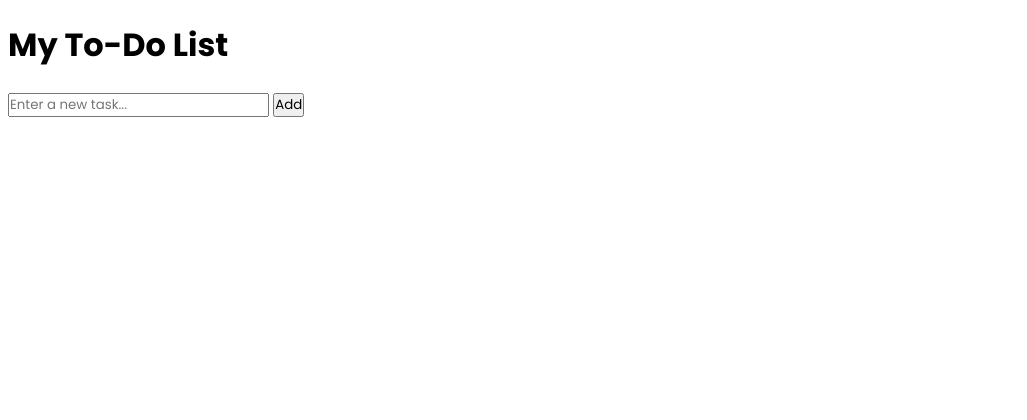
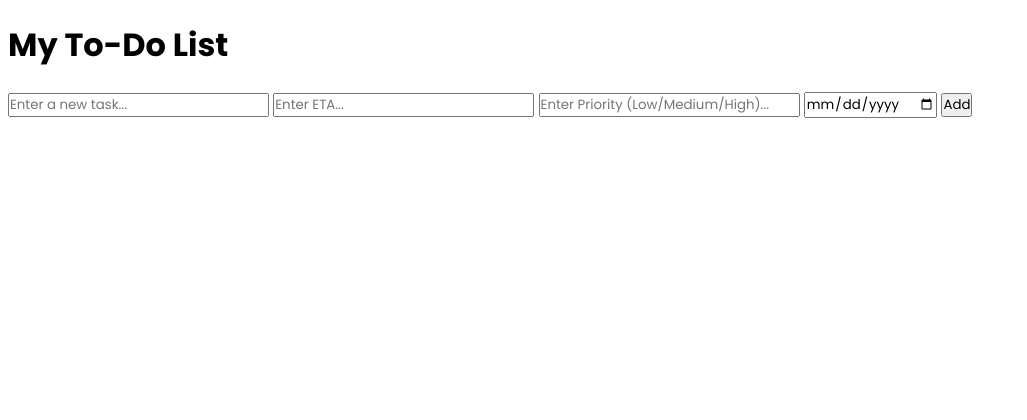
Before and after one commit to LispyJosh/Joshpy, a Flask app: page /todo in a window 1280 px wide. Shown: the top 420 px of the page, without its empty margins (0-1027 px from the left). Run offline with Flask 3, Linux system fonts and the light colour scheme; data that the repository does not hold is empty.

Commit message:
trying to add 4 variables for todo.html, currently they are all there but there is an error when adding

```diff
--- a/app.py
+++ b/app.py
@@ -12,6 +12,9 @@ db = SQLAlchemy(app)
 class TodoItem(db.Model):
     id = db.Column(db.Integer, primary_key=True)
     task = db.Column(db.String(200), nullable=False)
+    eta = db.Column(db.String(50), nullable=True)
+    priority = db.Column(db.String(20), nullable=True)
+    due_date = db.Column(db.String(20), nullable=True)
 
     def __repr__(self):
         return f'<Task {self.id}: {self.task}>'
@@ -20,7 +23,7 @@ class TodoItem(db.Model):
 with app.app_context():
     db.create_all()
 
-# Route for the home page (e.g., city.html)
+# Route for the home page (city.html)
 @app.route('/')
 @app.route('/city')
 def city():
@@ -51,35 +54,37 @@ def space():
 def todo():
     return render_template('todo.html')
 
-# Error handling for 404 Not Found
-@app.errorhandler(404)
-def page_not_found(e):
-    return render_template('404.html'), 404
-
-# Error handling for 500 Internal Server Error
-@app.errorhandler(500)
-def internal_server_error(e):
-    return render_template('500.html'), 500
-
-# Timer end point
-@app.route('/timer-end', methods=['POST'])
-def timer_end():
-    return jsonify({"status": "success", "message": "Time's Up, Great Job!"})
-
 # Add a to-do item
 @app.route('/add-todo', methods=['POST'])
 def add_todo():
     task_data = request.json
-    new_task = TodoItem(task=task_data['task'])
+    new_task = TodoItem(
+        task=task_data['task'],
+        eta=task_data['eta'],
+        priority=task_data['priority'],
+        due_date=task_data['due_date']
+    )
     db.session.add(new_task)
     db.session.commit()
-    return jsonify({"status": "success", "task": new_task.task})
+    return jsonify({
+        "status": "success",
+        "task": new_task.task,
+        "eta": new_task.eta,
+        "priority": new_task.priority,
+        "due_date": new_task.due_date
+    })
 
 # Get all to-do items
 @app.route('/get-todos', methods=['GET'])
 def get_todos():
     todos = TodoItem.query.all()
-    return jsonify([{"id": todo.id, "task": todo.task} for todo in todos])
+    return jsonify([{
+        "id": todo.id,
+        "task": todo.task,
+        "eta": todo.eta,
+        "priority": todo.priority,
+        "due_date": todo.due_date
+    } for todo in todos])
 
 # Delete a to-do item
 @app.route('/delete-todo/<int:id>', methods=['DELETE'])
@@ -91,5 +96,20 @@ def delete_todo(id):
         return jsonify({"status": "success", "message": "Task deleted"})
     return jsonify({"status": "error", "message": "Task not found"}), 404
 
+# Timer endpoint (placeholder for the timer feature)
+@app.route('/timer-end', methods=['POST'])
+def timer_end():
+    return jsonify({"status": "success", "message": "Time's Up, Great Job!"})
+
+# Error handling for 404 Not Found
+@app.errorhandler(404)
+def page_not_found(e):
+    return render_template('404.html'), 404
+
+# Error handling for 500 Internal Server Error
+@app.errorhandler(500)
+def internal_server_error(e):
+    return render_template('500.html'), 500
+
 if __name__ == '__main__':
     app.run(debug=True)
--- a/static/js/todo.js
+++ b/static/js/todo.js
@@ -15,7 +15,16 @@ document.addEventListener('DOMContentLoaded', () => {
     todoForm.addEventListener('submit', (e) => {
         e.preventDefault();
         const taskInput = document.getElementById('todo-input');
-        const newTask = { task: taskInput.value };
+        const etaInput = document.getElementById('eta-input');
+        const priorityInput = document.getElementById('priority-input');
+        const dueDateInput = document.getElementById('due-date-input');
+
+        const newTask = {
+            task: taskInput.value,
+            eta: etaInput.value,
+            priority: priorityInput.value,
+            due_date: dueDateInput.value
+        };
 
         fetch('/add-todo', {
             method: 'POST',
@@ -24,15 +33,25 @@ document.addEventListener('DOMContentLoaded', () => {
         })
         .then(response => response.json())
         .then(data => {
-            addTaskToList({ id: data.id, task: data.task });
-            taskInput.value = '';  // Clear the input field
+            addTaskToList({
+                id: data.id,
+                task: data.task,
+                eta: data.eta,
+                priority: data.priority,
+                due_date: data.due_date
+            });
+            taskInput.value = '';  // Clear the input fields
+            etaInput.value = '';
+            priorityInput.value = '';
+            dueDateInput.value = '';
         });
     });
 
     // Function to add task to list
     function addTaskToList(task) {
         const li = document.createElement('li');
-        li.textContent = task.task;
+        li.textContent = `Task: ${task.task}, ETA: ${task.eta}, Priority: ${task.priority}, Due Date: ${task.due_date}`;
+
         const deleteBtn = document.createElement('button');
         deleteBtn.textContent = 'Delete';
         deleteBtn.addEventListener('click', () => {
--- a/templates/todo.html
+++ b/templates/todo.html
@@ -11,6 +11,9 @@
         <h1>My To-Do List</h1>
         <form id="todo-form">
             <input type="text" id="todo-input" placeholder="Enter a new task..." required>
+            <input type="text" id="eta-input" placeholder="Enter ETA..." required>
+            <input type="text" id="priority-input" placeholder="Enter Priority (Low/Medium/High)..." required>
+            <input type="date" id="due-date-input" placeholder="Enter Due Date..." required>
             <button type="submit">Add</button>
         </form>
         <ul id="todo-list"></ul>
```
